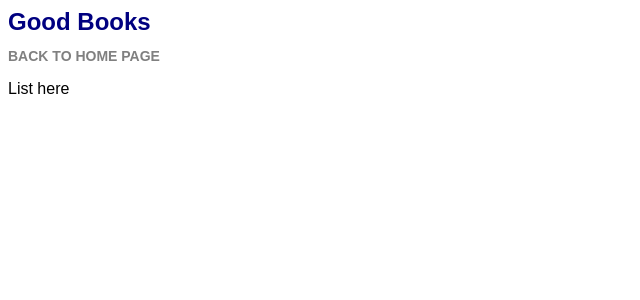
After one commit to linkux/linkux, a Flask app: page /books.html in a window 1280 px wide. The commit adds this page. Shown: the top 300 px of the page, without its empty margins (0-640 px from the left). Run offline with Flask 2, Linux system fonts and the light colour scheme.

Commit message:
basic website infra

```diff
--- a/src/app.py
+++ b/src/app.py
@@ -1,5 +1,3 @@
-#!/usr/bin/env python
-
 from flask import Flask, render_template
 
 app = Flask(__name__)
@@ -8,28 +6,25 @@ app = Flask(__name__)
 def index():
     return render_template('index.html')
 
-if __name__ == '__main__':
-    app.run(debug=True, host='0.0.0.0', port=80)
+@app.route('/books.html', methods=['GET','POST'])
+def books():
+    return render_template('books.html')
 
-'''import http.server
-import socketserver
+@app.route('/countries.html', methods=['GET','POST'])
+def countries():
+    return render_template('countries.html')
 
-cert_folder = "~/"
+@app.route('/funny.html', methods=['GET','POST'])
+def funny():
+    return render_template('funny.html')
 
-from http.server import HTTPServer,SimpleHTTPRequestHandler,BaseHTTPRequestHandler
-import ssl
+@app.route('/interesting.html', methods=['GET','POST'])
+def articles():
+    return render_template('interesting.html')
+
+@app.route('/random.html', methods=['GET','POST'])
+def random():
+    return render_template('random.html')
 
 if __name__ == '__main__':
-    PORT = 1443
-    httpd = HTTPServer(('localhost', PORT), SimpleHTTPRequestHandler)
-    httpd.socket = ssl.wrap_socket (httpd.socket, certfile='fullchain.pem', keyfile='privkey.pem', server_side=True)
-    print("serving at port", PORT)
-    httpd.serve_forever()'''
-
-'''PORT = 80
-Handler = http.server.SimpleHTTPRequestHandler
-
-if __name__ == '__main__':
-    with socketserver.TCPServer(("", PORT), Handler) as httpd:
-        print("serving at port", PORT)
-        httpd.serve_forever()'''
+    app.run(debug=True, host='0.0.0.0')
--- a/src/static/style.css
+++ b/src/static/style.css
@@ -5,6 +5,42 @@ body {
 }
 
 h1 {
-    color: blue;
+    color: black;
     font-family: Arial, Helvetica, sans-serif;
+    font-size: 26px;
 }
+
+h2 {
+    color: light gray;
+    font-family: Arial, Helvetica, sans-serif;
+    font-size: 14px;
+}
+
+h3 {
+    color: navy;
+    font-family: Arial, Helvetica, sans-serif;
+    font-size: 24px;
+    margin: 0
+}
+
+a.link_back:link {
+  color: gray;
+  text-decoration: none;
+  text-transform: uppercase;
+}
+
+a.link_back:visited{
+  color:gray;
+}
+
+a.regular:link {
+  color: #3399ff;
+  text-decoration: none;
+  text-transform: uppercase;
+  font-weight: bold;
+}
+
+a.regular:visited{
+  color: #3399ff;
+  font-weight: bold;
+}
--- /dev/null
+++ b/src/templates/books.html
@@ -0,0 +1,14 @@
+<!DOCTYPE html>
+<html lang="en-US">
+
+<html>
+    <head>
+        <title>Ran Reichman's Website - Good Books</title>
+        <link rel="stylesheet" href="static/style.css">
+    </head>
+    <body>
+        <h3>Good Books</h3>
+        <h2><a href="/" class="link_back">Back to Home Page</a></h2>
+        <p>List here</p>
+    </body>
+</html>
```
Also changed, not shown: src/templates/countries.html (added, +14 -0 lines), src/templates/funny.html (added, +14 -0 lines), src/templates/index.html (+9 -3 lines), src/templates/interesting.html (added, +14 -0 lines), src/templates/random.html (added, +14 -0 lines), src/test.py (deleted).
